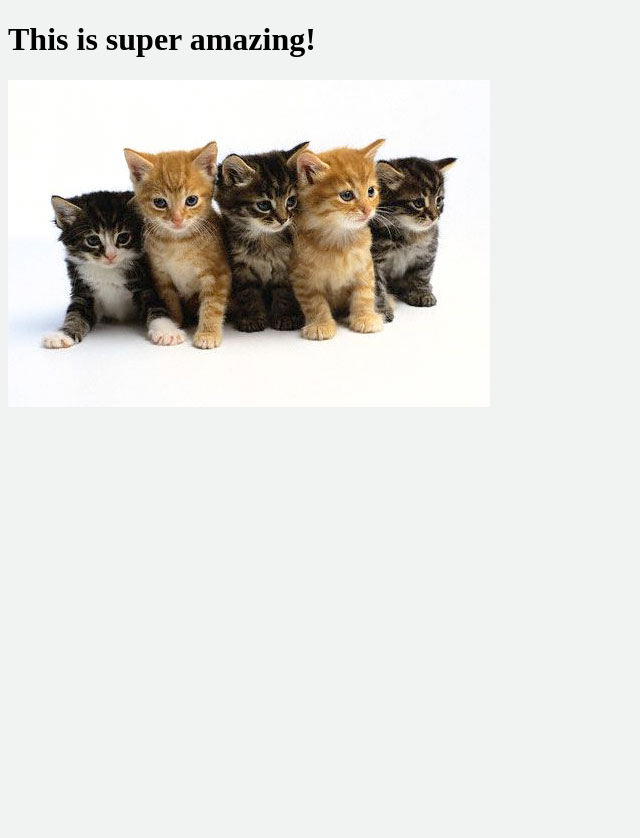
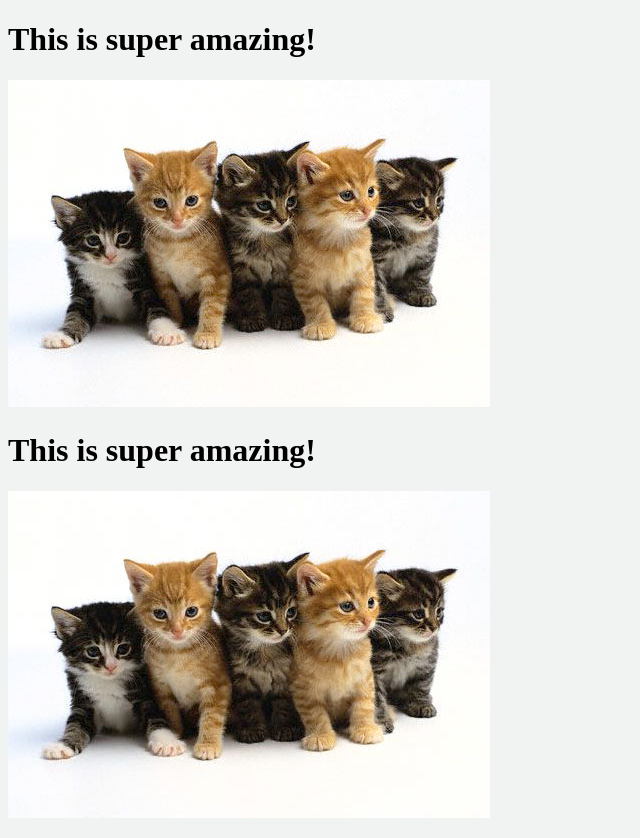
Before and after one commit to bobbypriam/super-amazing, a plain HTML site: page index.html in a window 1280 px wide. Shown: the whole page, without its empty margins (0-640 px from the left). Before the commit the page ends 800 px from the top, so only its background shows below. Drawn offline with Linux system fonts and the light colour scheme.

Commit message:
nambah 1 row

```diff
--- a/index.html
+++ b/index.html
@@ -9,8 +9,10 @@
   </head>
   <body>
     <div class="main">
-      <h1>This is super amazing!</h1>
-      <p><img src="kittens.jpg" alt="Kittens!" /></p>
+			<h1>This is super amazing!</h1>
+			<p><img src="kittens.jpg" alt="Kittens!" /></p>
+			<h1>This is super amazing!</h1>
+			<p><img src="kittens.jpg" alt="Kittens!" /></p>
     </div>
   </body>
 </html>
```
